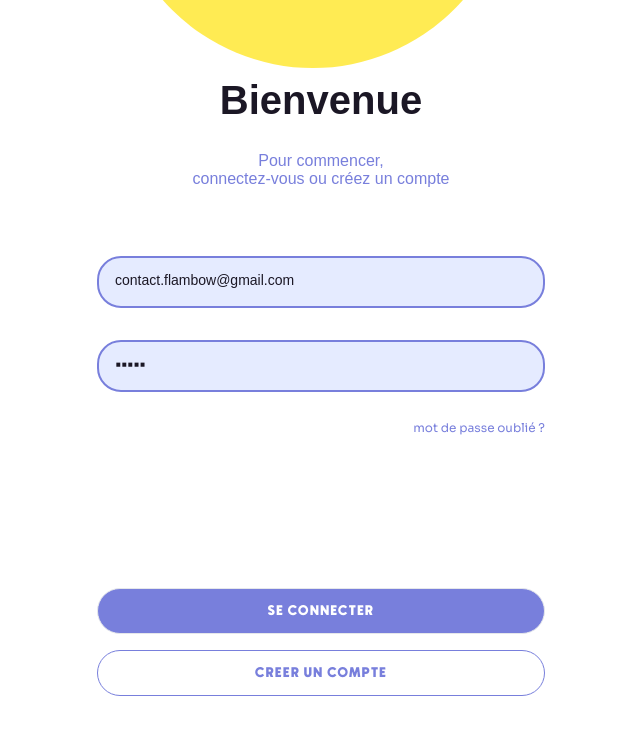
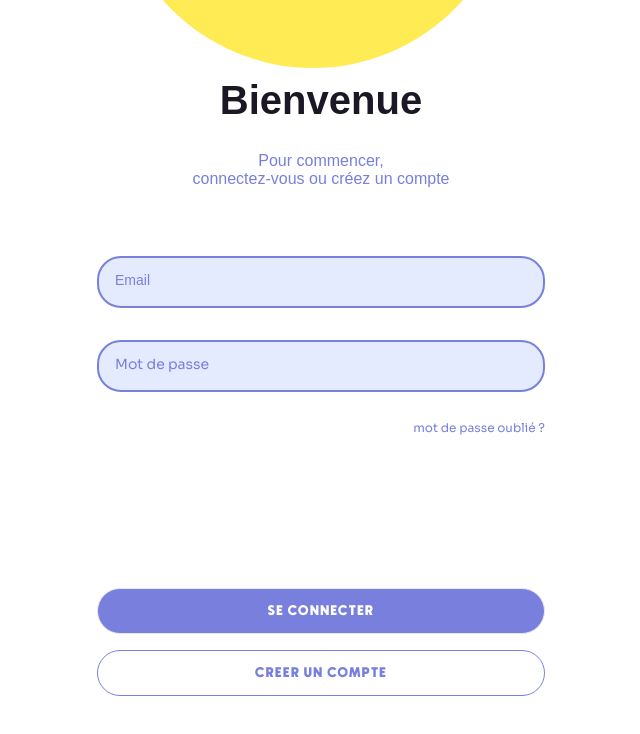
Before and after one commit to KizuCore/Flambow-Project, a React (Vite) app: page /welcome in a window 1280 px wide. Shown: the top 734 px of the page, without its empty margins (319-959 px from the left). Built offline with nearby package versions, Linux system fonts and the light colour scheme; a web font is replaced by a local one.

Commit message:
fix: Update email and password input fields for improved accessibility and styling

```diff
--- a/src/components/Auth/WelcomePage.tsx
+++ b/src/components/Auth/WelcomePage.tsx
@@ -28,9 +28,9 @@ export default function WelcomePage() {
                             <input
                                 type="email"
                                 id="email"
-                                defaultValue="contact.flambow@gmail.com"
-                                placeholder=" "
-                                className="peer w-full px-4 pt-3 pb-4 rounded-3xl border-[2px]  border-[#787FDC] bg-[#E5EBFF] text-[#1B1725] text-sm outline-none"
+                                defaultValue=""
+                                placeholder="Email"
+                                className="peer w-full px-4 pt-3 pb-4 rounded-3xl border-[2px]  border-[#787FDC] placeholder:text-[#787FDC] bg-[#E5EBFF] text-[#787FDC] text-sm outline-none transition-opacity duration-300"
                             />
                             <label htmlFor="email" className="input-label-flambow font-comfortaa">
                                 Email
@@ -44,9 +44,9 @@ export default function WelcomePage() {
                             <input
                                 type="password"
                                 id="password"
-                                defaultValue="passw"
-                                placeholder=" "
-                                className="peer w-full px-4 pt-3 pb-4 rounded-3xl border-[2px] border-[#787FDC] bg-[#E5EBFF] text-[#1B1725] text-sm font-semibold outline-none"
+                                placeholder="Mot de passe"
+                                className="peer w-full px-4 pt-3 pb-4 rounded-3xl border-[2px]  border-[#787FDC] placeholder:text-[#787FDC] bg-[#E5EBFF] text-[#787FDC] text-sm outline-none transition-opacity duration-300
+"
                             />
                             <label htmlFor="password" className="input-label-flambow font-comfortaa">
                                 Mot de passe
```
